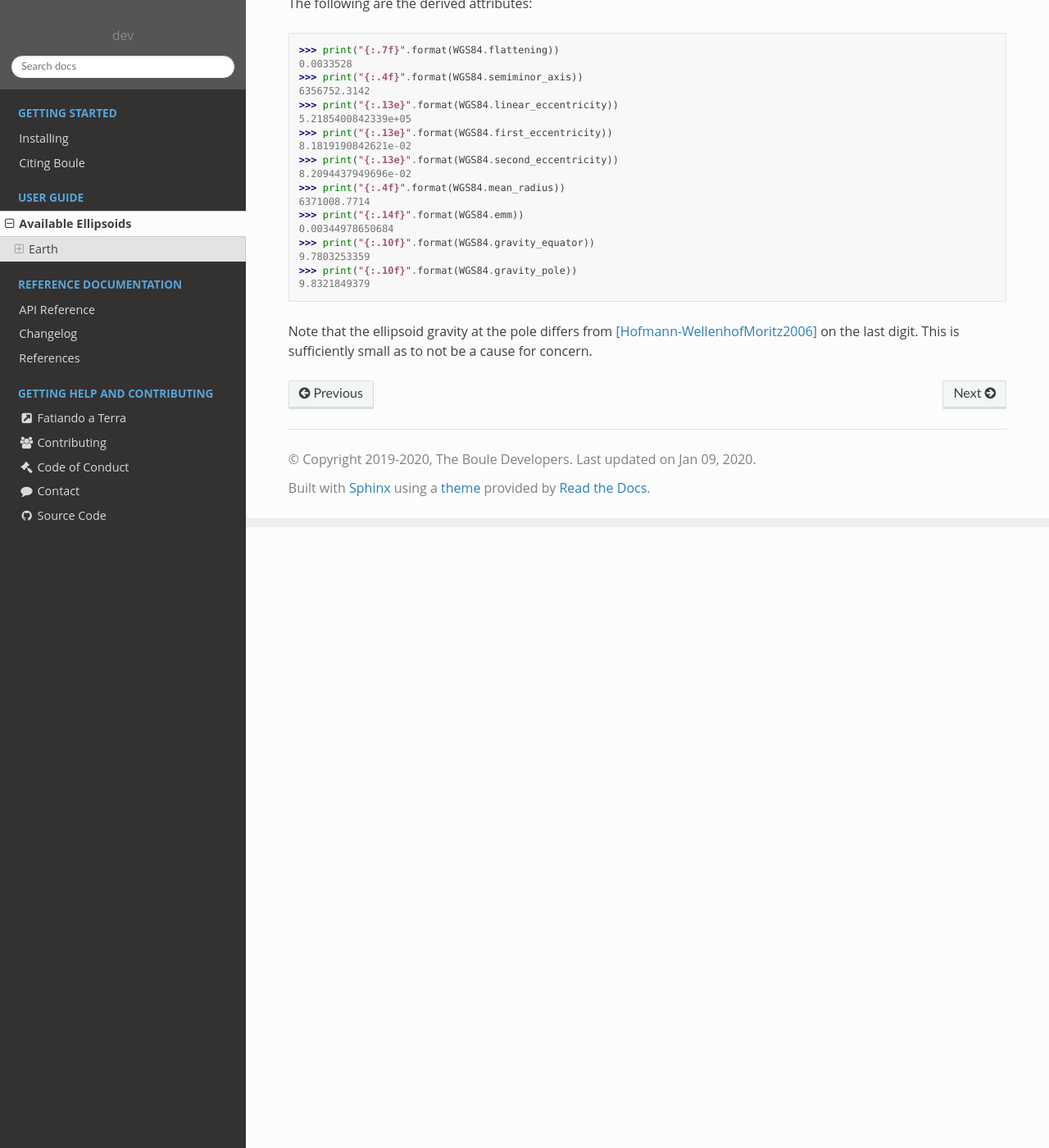
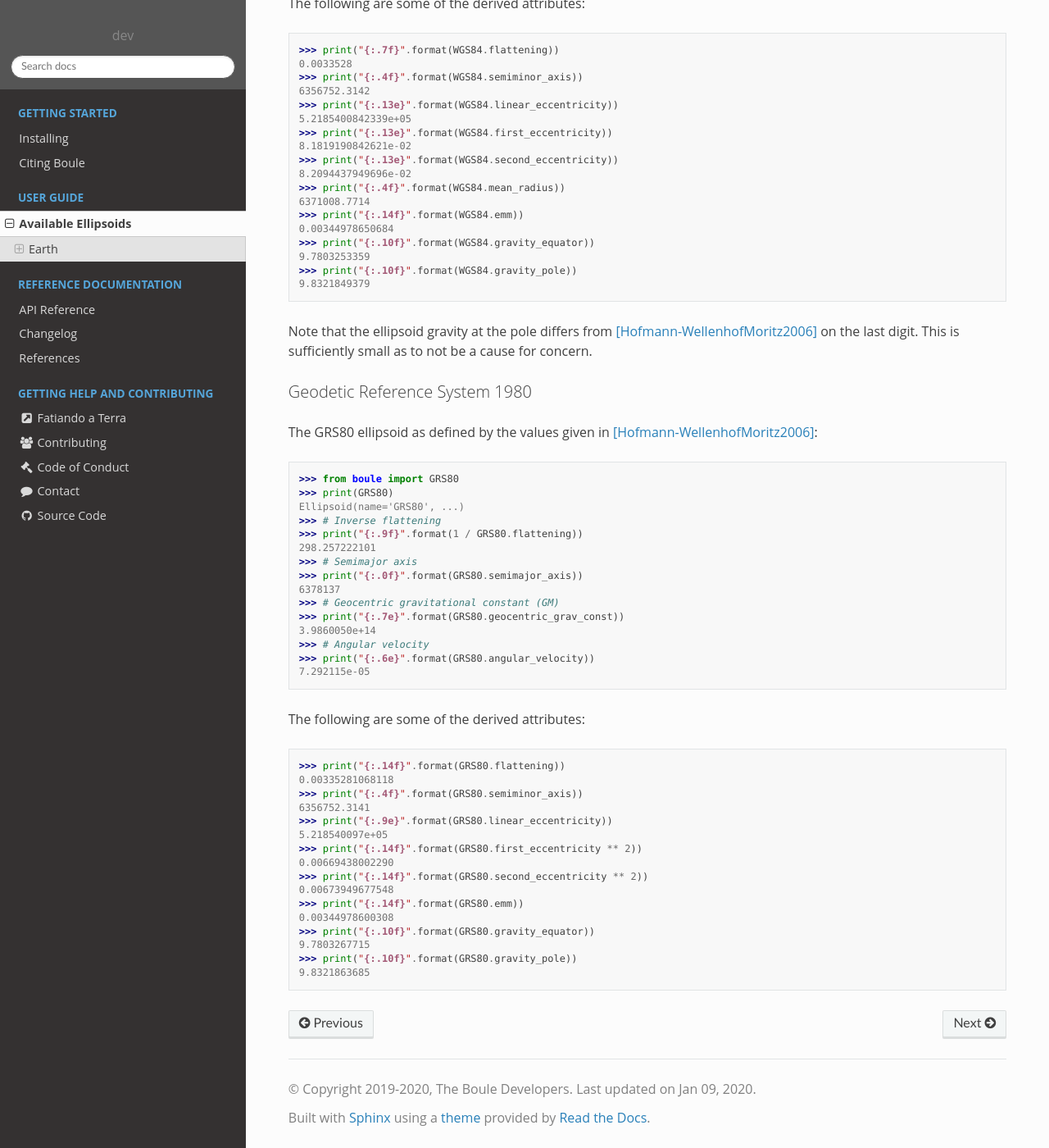
Before and after one commit to fatiando/boule, a Sphinx documentation site: the page built from doc/ellipsoids.rst, in a window 1280 px wide and 1400 px high, scrolled down 757 px. Shown: the whole window at 82% size. Built offline with Sphinx 7.4.7 and the Read the Docs theme 2.0.0, drawn with Linux system fonts in a browser that asks for light colours; pages that are not in the unit, such as notebooks, are missing from menus; some of the changed text lies outside the part shown.

Commit message:
Add the GRS80 Earth ellipsoid (#10)
Use the definition and derived values from the Physical Geodesy book.

```diff
--- a/boule/__init__.py
+++ b/boule/__init__.py
@@ -2,7 +2,7 @@
 # Import functions/classes to make the public API
 from . import version
 from .ellipsoid import Ellipsoid
-from .earth import WGS84
+from .earth import WGS84, GRS80
 
 
 def test(doctest=True, verbose=True):
--- a/doc/ellipsoids.rst
+++ b/doc/ellipsoids.rst
@@ -36,7 +36,7 @@ The WGS84 ellipsoid as defined by the values given in
     >>> print("{:.6e}".format(WGS84.angular_velocity))
     7.292115e-05
 
-The following are the derived attributes:
+The following are some of the derived attributes:
 
 .. doctest::
 
@@ -62,3 +62,48 @@ The following are the derived attributes:
 Note that the ellipsoid gravity at the pole differs from
 [Hofmann-WellenhofMoritz2006]_ on the last digit.
 This is sufficiently small as to not be a cause for concern.
+
+Geodetic Reference System 1980
+++++++++++++++++++++++++++++++
+
+The GRS80 ellipsoid as defined by the values given in
+[Hofmann-WellenhofMoritz2006]_:
+
+.. doctest::
+
+    >>> from boule import GRS80
+    >>> print(GRS80)
+    Ellipsoid(name='GRS80', ...)
+    >>> # Inverse flattening
+    >>> print("{:.9f}".format(1 / GRS80.flattening))
+    298.257222101
+    >>> # Semimajor axis
+    >>> print("{:.0f}".format(GRS80.semimajor_axis))
+    6378137
+    >>> # Geocentric gravitational constant (GM)
+    >>> print("{:.7e}".format(GRS80.geocentric_grav_const))
+    3.9860050e+14
+    >>> # Angular velocity
+    >>> print("{:.6e}".format(GRS80.angular_velocity))
+    7.292115e-05
+
+The following are some of the derived attributes:
+
+.. doctest::
+
+    >>> print("{:.14f}".format(GRS80.flattening))
+    0.00335281068118
+    >>> print("{:.4f}".format(GRS80.semiminor_axis))
+    6356752.3141
+    >>> print("{:.9e}".format(GRS80.linear_eccentricity))
+    5.218540097e+05
+    >>> print("{:.14f}".format(GRS80.first_eccentricity ** 2))
+    0.00669438002290
+    >>> print("{:.14f}".format(GRS80.second_eccentricity ** 2))
+    0.00673949677548
+    >>> print("{:.14f}".format(GRS80.emm))
+    0.00344978600308
+    >>> print("{:.10f}".format(GRS80.gravity_equator))
+    9.7803267715
+    >>> print("{:.10f}".format(GRS80.gravity_pole))
+    9.8321863685
```
Also changed, not shown: 1 other file.
